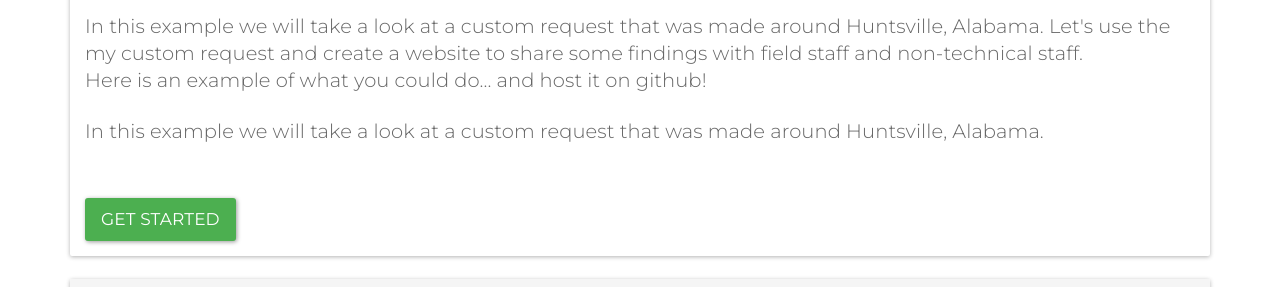
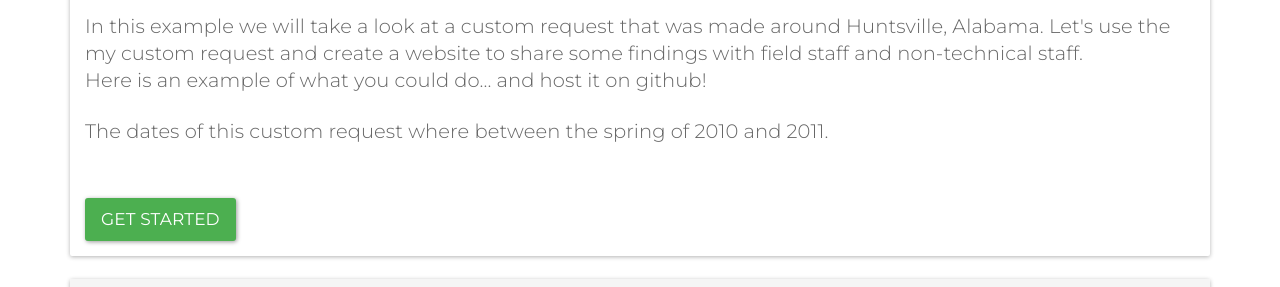
Before and after one commit to daveism/cr-quick, a plain HTML site: page steps.html in a window 1280 px wide. Shown: the part 144-431 px from the top of the page. Drawn offline with Linux system fonts and the light colour scheme.

Commit message:
Updated steps.html

```diff
--- a/steps.html
+++ b/steps.html
@@ -35,7 +35,7 @@
               Here is an example of what you could do... and host it on github!
             </p>
             <p class="lead">
-              In this example we will take a look at a custom request that was made around Huntsville, Alabama.
+              The dates of this custom request where between the spring of 2010 and 2011.
             </p>
 
           </div>
```
